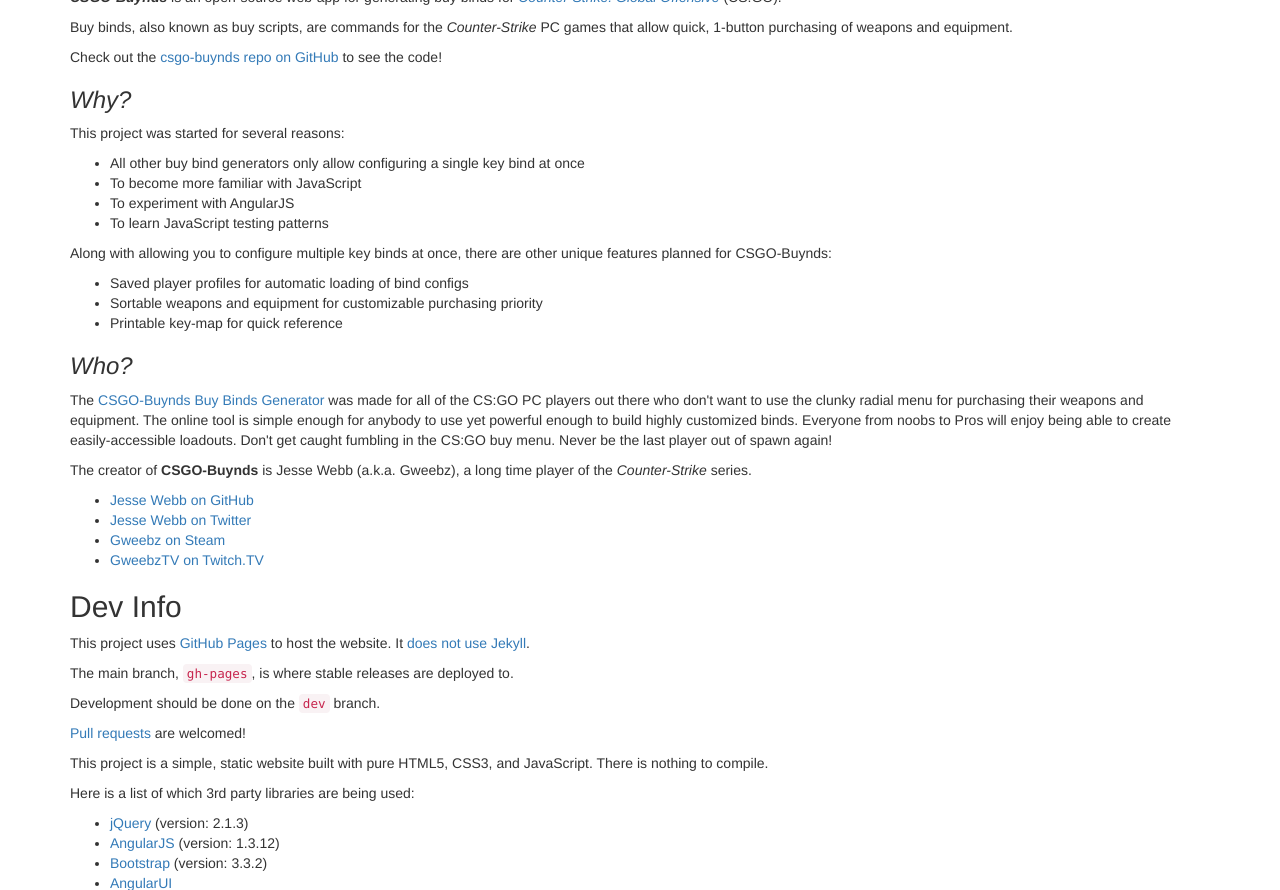
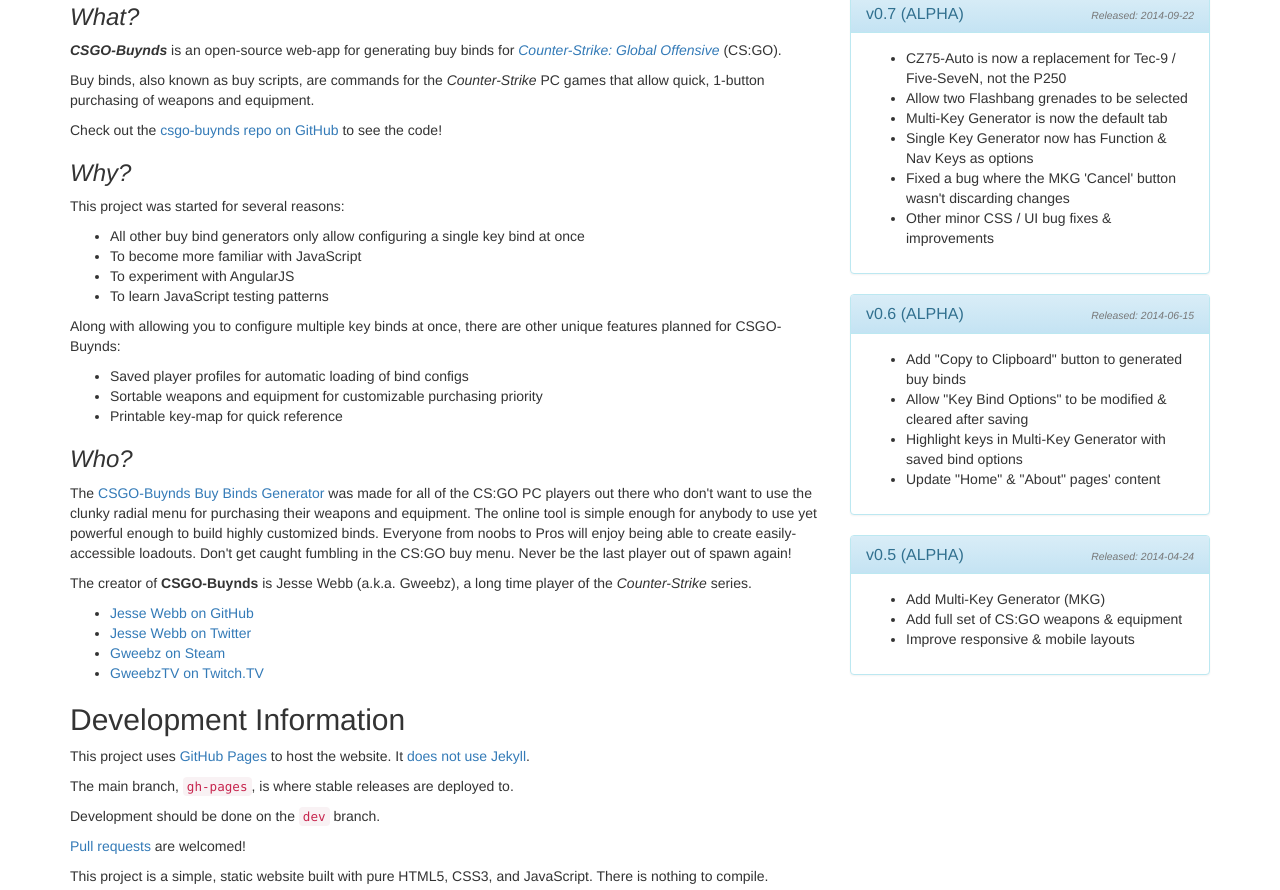
Before and after one commit to jessewebb/csgo-buynds, a plain HTML site: page about.html in a window 1280 px wide. Shown: the part 239-1129 px from the top of the page. Drawn offline with Linux system fonts and the light colour scheme.

Commit message:
Move full Release Notes to About page, Home page just has latest now

```diff
--- a/about.html
+++ b/about.html
@@ -73,7 +73,9 @@
     </div>
 
     <div class="row">
-        <div class="col-sm-12">
+        <div class="col-md-8">
+            <h2 id="general-info">General Information</h2>
+
             <h3><em>What?</em></h3>
 
             <p><strong><em>CSGO-Buynds</em></strong> is an open-source web-app for generating buy binds for <em>
@@ -123,7 +125,7 @@
                 <li><a id="aboutGweebzTvTwitchTvLink" href="http://www.twitch.tv/GweebzTV">GweebzTV on Twitch.TV</a></li>
             </ul>
 
-            <h2>Dev Info</h2>
+            <h2 id="development-info">Development Information</h2>
 
             <p>This project uses <a id="aboutGitHubPagesLink" href="http://pages.github.com/">GitHub Pages</a> to host the website. It
                 <a id="aboutNoJekyllGitHubPagesLink" href="https://github.com/blog/572-bypassing-jekyll-on-github-pages">does not use Jekyll</a>.</p>
@@ -163,6 +165,49 @@
             <p>Jesse's preferred JavaScript IDE is <a id="aboutJetbrainsWebStormLink" href="http://www.jetbrains.com/webstorm/">JetBrain's WebStorm</a>.
             </p>
         </div>
+        <div class="col-md-4">
+            <h2 id="release-notes">Release Notes</h2>
+            <div class="panel panel-info">
+                <div class="panel-heading">
+                    <h3 class="panel-title">v0.7 (ALPHA) <em class="pull-right"><small>Released: 2014-09-22</small></em></h3>
+                </div>
+                <div class="panel-body">
+                    <ul>
+                        <li>CZ75-Auto is now a replacement for Tec-9 / Five-SeveN, not the P250</li>
+                        <li>Allow two Flashbang grenades to be selected</li>
+                        <li>Multi-Key Generator is now the default tab</li>
+                        <li>Single Key Generator now has Function & Nav Keys as options</li>
+                        <li>Fixed a bug where the MKG 'Cancel' button wasn't discarding changes</li>
+                        <li>Other minor CSS / UI bug fixes & improvements</li>
+                    </ul>
+                </div>
+            </div>
+            <div class="panel panel-info">
+                <div class="panel-heading">
+                    <h3 class="panel-title">v0.6 (ALPHA) <em class="pull-right"><small>Released: 2014-06-15</small></em></h3>
+                </div>
+                <div class="panel-body">
+                    <ul>
+                        <li>Add "Copy to Clipboard" button to generated buy binds</li>
+                        <li>Allow "Key Bind Options" to be modified & cleared after saving</li>
+                        <li>Highlight keys in Multi-Key Generator with saved bind options</li>
+                        <li>Update "Home" & "About" pages' content</li>
+                    </ul>
+                </div>
+            </div>
+            <div class="panel panel-info">
+                <div class="panel-heading">
+                    <h3 class="panel-title">v0.5 (ALPHA) <em class="pull-right"><small>Released: 2014-04-24</small></em></h3>
+                </div>
+                <div class="panel-body">
+                    <ul>
+                        <li>Add Multi-Key Generator (MKG)</li>
+                        <li>Add full set of CS:GO weapons & equipment</li>
+                        <li>Improve responsive & mobile layouts</li>
+                    </ul>
+                </div>
+            </div>
+        </div>
     </div>
 
     <div class="footer">
```
Also changed, not shown: index.html (+14 -20 lines).
